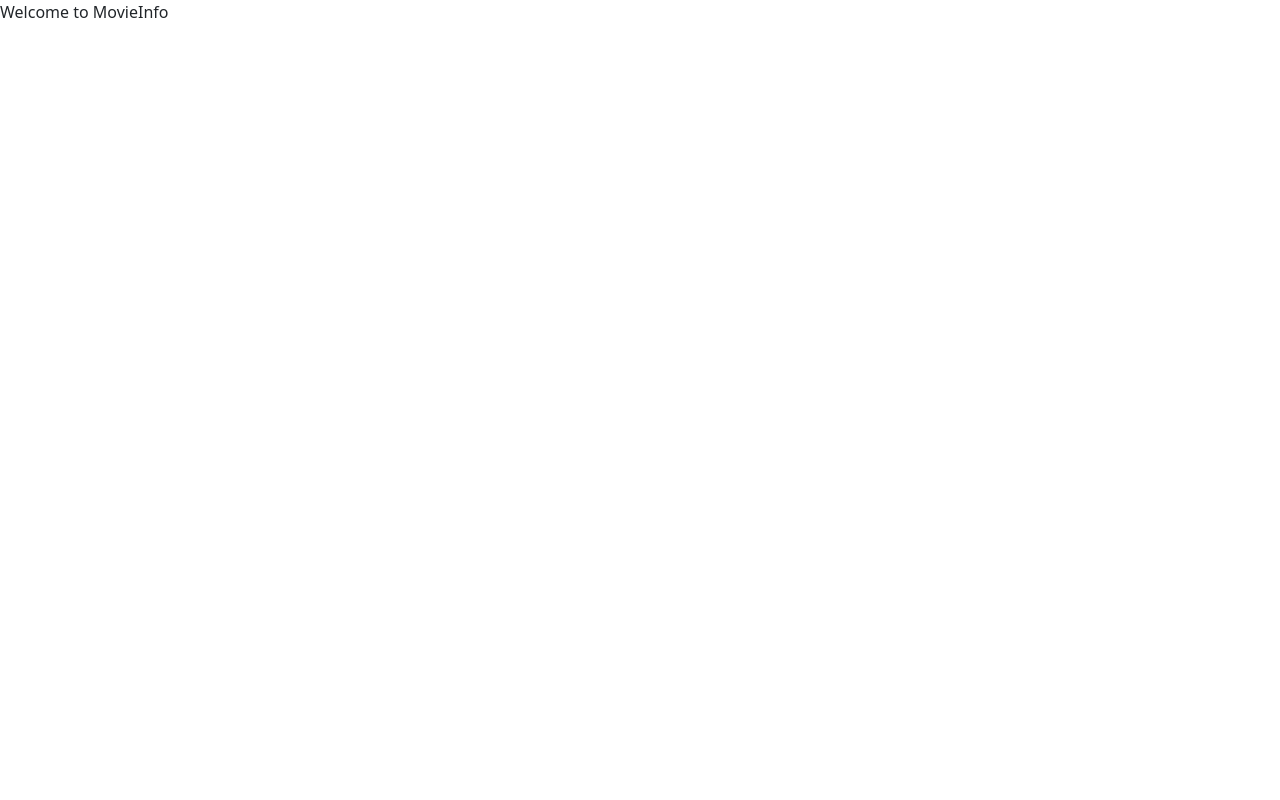
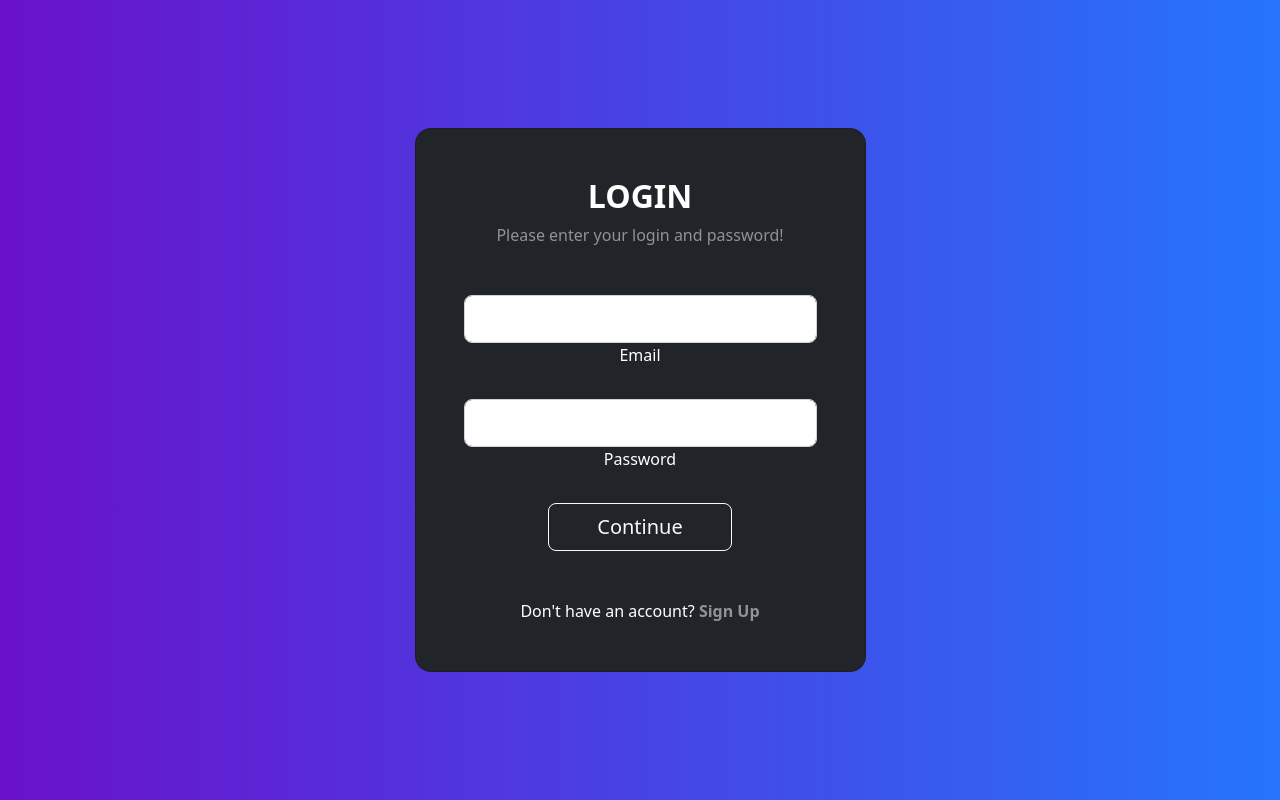
Before and after one commit to avinash-89/wiki-movies, a React (Create React App) app in the folder wiki-movies/: page /login in a window 1280 px wide. Built offline with nearby package versions, Linux system fonts and the light colour scheme.

Commit message:
added signUp page

```diff
--- a/wiki-movies/src/Components/LoginPage/index.js
+++ /dev/null
@@ -1,48 +0,0 @@
-import React from "react";
-import "./login.css";
-
-const LoginPage = () => {
-  return (
-    <>
-      <div className="vh-100 gradient-custom">
-        <div className="container py-5 h-100">
-          <div className="row d-flex justify-content-center align-items-center h-100">
-            <div className="col-12 col-md-8 col-lg-6 col-xl-5">
-              <div className="card bg-dark text-white" style={{ borderRadius: "1rem" }}>
-                <div className="card-body p-5 text-center">
-                  <div className="3mt-md-4 pb-5">
-                    <h2 className="fw-bold mb-2 text-uppercase">Login</h2>
-                    <p className="text-white-50 mb-5">  Please enter your login and password!</p>
-
-                    <div className="form-outline form-white mb-4">
-                      <input type="email" id="typeEmailX" className="form-control form-control-lg"/>
-                      <label className="form-label" htmlFor="typeEmailX"> Email </label>
-                    </div>
-
-                    <div className="form-outline form-white mb-4">
-                      <input type="password" id="typePasswordX" className="form-control form-control-lg"/>
-                      <label className="form-label" htmlFor="typePasswordX"> Password </label>
-                    </div>
-                    {/* Add this feature in future */}
-                    {/* <p className="small mb-5 pb-lg-2"><a className="text-white-50" href="#!">Forgot password?</a></p> */}
-
-                    <button className="btn btn-outline-light btn-lg px-5" type="submit"> Login </button>
-
-                  </div>
-
-                  <div>
-
-                    <p className="mb-0">Don't have an account? <span className="text-white-50 fw-bold">Sign Up</span></p>
-
-                  </div>
-                </div>
-              </div>
-            </div>
-          </div>
-        </div>
-      </div>
-    </>
-  );
-};
-
-export default LoginPage;
--- /dev/null
+++ b/wiki-movies/src/Components/SignUp/index.js
@@ -0,0 +1,51 @@
+import React from 'react'
+import './signUp.css'
+
+const SignUp = ({heading, subHeading, }) => {
+  return (
+    <div className="vh-100 gradient-custom">
+    <div className="container py-5 h-100">
+      <div className="row d-flex justify-content-center align-items-center h-100">
+        <div className="col-12 col-md-8 col-lg-6 col-xl-5">
+          <div className="card bg-dark text-white" style={{ borderRadius: "1rem" }}>
+            <div className="card-body p-5 text-center">
+              <div className="3mt-md-4 pb-5">
+                <h2 className="fw-bold mb-2 text-uppercase">{heading}</h2>
+                {subHeading && <p className="text-white-50 mb-5"> {subHeading}</p>}
+
+                <div className="form-outline form-white mb-4">
+                  <input type="email" id="typeEmailX" className="form-control form-control-lg"/>
+                  <label className="form-label" htmlFor="typeEmailX"> Email </label>
+                </div>
+
+                <div className="form-outline form-white mb-4">
+                  <input type="password" id="typePasswordX" className="form-control form-control-lg"/>
+                  <label className="form-label" htmlFor="typePasswordX"> Password </label>
+                </div>
+                {heading === 'signUp' &&
+                <div className="form-outline form-white mb-4">
+                  <input type="password" id="typePasswordX" className="form-control form-control-lg"/>
+                  <label className="form-label" htmlFor="typePasswordX"> Confirm Password </label>
+                </div>}
+                {/* Add this feature in future */}
+                {/* <p className="small mb-5 pb-lg-2"><a className="text-white-50" href="#!">Forgot password?</a></p> */}
+
+                <button className="btn btn-outline-light btn-lg px-5" type="submit"> {heading==='login' ? 'Continue' : 'Register' } </button>
+
+              </div>
+                {heading === 'login' &&
+              <div>
+
+                <p className="mb-0">Don't have an account? <span className="text-white-50 fw-bold">Sign Up</span></p>
+
+              </div> }
+            </div>
+          </div>
+        </div>
+      </div>
+    </div>
+  </div>
+  )
+}
+
+export default SignUp
--- a/wiki-movies/src/routes/index.js
+++ b/wiki-movies/src/routes/index.js
@@ -14,14 +14,18 @@ const Home = loadable(() => import('../screens/home'), {
     fallback: <Loader/>
 });
 
+const Register = loadable(() => import('../screens/register/index.js'),{
+    fallback: <Loader/>
+});
+
 function AllRoutes() {
     return (
         <>
         <BrowserRouter>
             <Routes >
-            <Route path='/' element = {<Home/>} >
-            <Route path='/login' element={<Login/>} />
-            </Route>
+            <Route path='/' element = {<Home/>} />
+                <Route path='/login' element={<Login/>} />
+                <Route path='/register' element={<Register/>} />
 
 
             <Route path='*' element={<NotFound/>} />
--- a/wiki-movies/src/screens/login/index.js
+++ b/wiki-movies/src/screens/login/index.js
@@ -1,9 +1,9 @@
 import React from 'react'
-import LoginPage from '../../Components/LoginPage'
+import SignUp from '../../Components/SignUp'
 
 const login = () => {
   return (
-   <LoginPage/>
+   <SignUp heading='login' subHeading='Please enter your login and password!'/>
   )
 }
 
--- /dev/null
+++ b/wiki-movies/src/screens/register/index.js
@@ -0,0 +1,10 @@
+import React from 'react'
+import SignUp from '../../Components/SignUp'
+
+const Register = () => {
+  return (
+    <SignUp heading='signUp'/>
+  )
+}
+
+export default Register
```
Also changed, not shown: wiki-movies/src/Components/SignUp/signUp.css (renamed from wiki-movies/src/Components/LoginPage/login.css).
